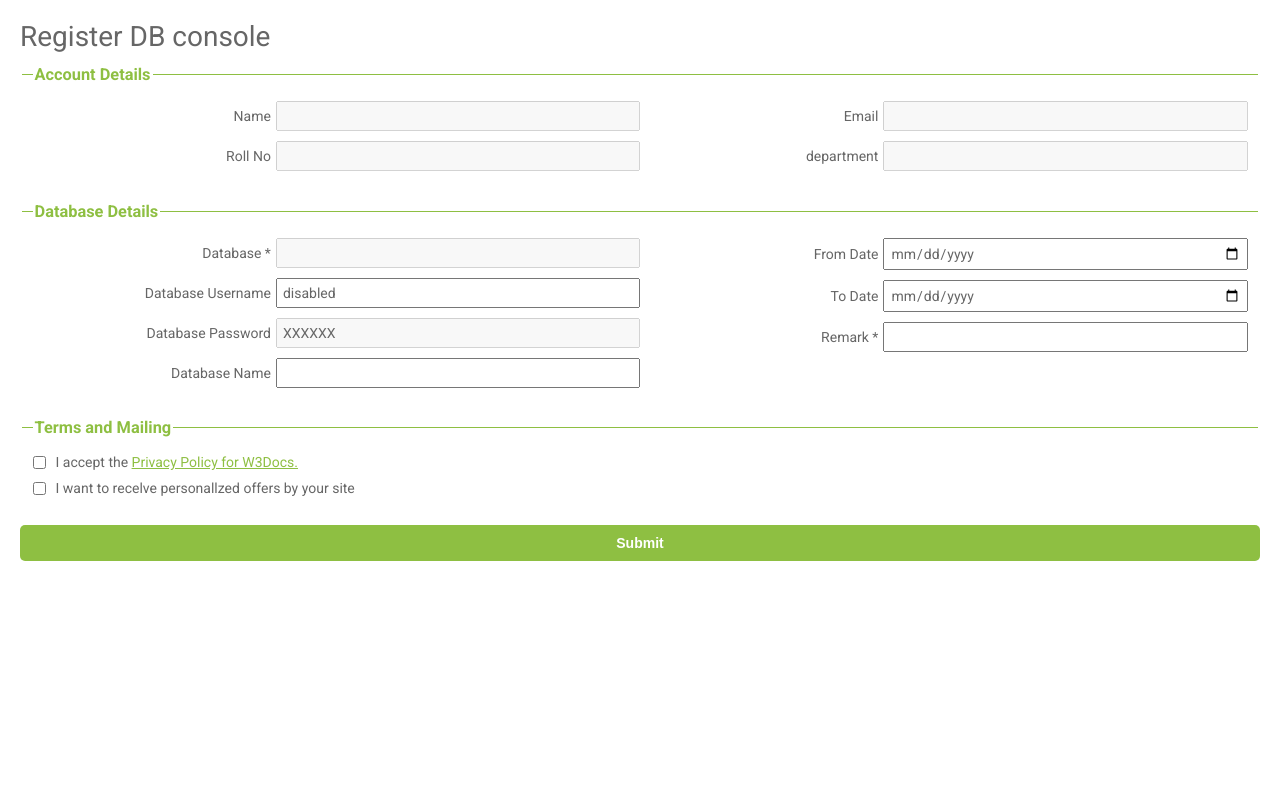
After one commit to kishoredurai/cloud-console, a Flask app: template templates/Student/student_db_update.html in a window 1280 px wide. The commit adds this page. Run offline with Flask 2, Linux system fonts and the light colour scheme; the template is opened without the code that fills it, so the values that code supplies are empty; some libraries are stand-ins or nearby versions.

Commit message:
db update function

```diff
--- a/app.py
+++ b/app.py
@@ -429,10 +429,22 @@ def db_update():
             mysql.connection.commit()
             return redirect(url_for('student_database'))
 
-        if request.form.get("submit_a"):
+        if request.form.get("update"):
             result = request.form  # Get the data
-            ss = result["submit_a"]
+            ss = result["update"]
             cursor = mysql.connection.cursor(MySQLdb.cursors.DictCursor)
-            cursor.execute('update database_users set db_status = "Deactive" , Request_status = "Rejected" where db_id=%s;', [ss])
-            mysql.connection.commit()
-            return Response("<h1> decline :"+ss+"</h1>")
+            cursor.execute('SELECT * FROM database_users where db_id=%s;',[ss])
+            data = cursor.fetchone()
+            return render_template("Student/student_db_update.html",user=person,data=data)
+
+       ###--- database update Form ----###
+        result = request.form  # Get the data
+        start_date = result["startdate"]
+        end_date = result["enddate"]
+        id = result["id"]
+        dbname = result["dbname"]
+        remark = result["remark"]
+        cursor = mysql.connection.cursor(MySQLdb.cursors.DictCursor)
+        cursor.execute('update database_users set start_date=%s ,end_date=%s,db_name=%s,user_remark=%s where db_id=%s;',[start_date,end_date,dbname,remark,id])
+        mysql.connection.commit()
+        return redirect(url_for('student_database'))
--- /dev/null
+++ b/templates/Student/student_db_update.html
@@ -0,0 +1,250 @@
+<!DOCTYPE html>
+<html>
+
+<head>
+    <title>database registration form</title>
+    <link href='https://fonts.googleapis.com/css?family=Open+Sans:400,300,300italic,400italic,600' rel='stylesheet'
+        type='text/css'>
+    <link href="https://fonts.googleapis.com/css?family=Roboto:300,400,500,700" rel="stylesheet">
+    <style>
+        html,
+        body {
+            min-height: 100%;
+        }
+
+        body,
+        div,
+        form,
+        input,
+        select,
+        p {
+            padding: 0;
+            margin: 0;
+            outline: none;
+            font-family: Roboto, Arial, sans-serif;
+            font-size: 14px;
+            color: #666;
+        }
+
+        h1 {
+            margin: 0;
+            font-weight: 400;
+        }
+
+        h3 {
+            margin: 12px 0;
+            color: #8ebf42;
+        }
+
+        .main-block {
+            display: flex;
+            justify-content: center;
+            align-items: center;
+            background: #fff;
+        }
+
+        form {
+            width: 100%;
+            padding: 20px;
+        }
+
+        fieldset {
+            border: none;
+            border-top: 1px solid #8ebf42;
+        }
+
+        .account-details,
+        .personal-details {
+            display: flex;
+            flex-wrap: wrap;
+            justify-content: space-between;
+        }
+
+        .account-details>div,
+        .personal-details>div>div {
+            display: flex;
+            align-items: center;
+            margin-bottom: 10px;
+        }
+
+        .account-details>div,
+        .personal-details>div,
+        input,
+        label {
+            width: 100%;
+        }
+
+        label {
+            padding: 0 5px;
+            text-align: right;
+            vertical-align: middle;
+        }
+
+        input {
+            padding: 5px;
+            vertical-align: middle;
+        }
+
+        .checkbox {
+            margin-bottom: 10px;
+        }
+
+        select,
+        .children,
+        .gender,
+        .bdate-block {
+            width: calc(100% + 26px);
+            padding: 5px 0;
+        }
+
+        select {
+            background: transparent;
+        }
+
+        .gender input {
+            width: auto;
+        }
+
+        .gender label {
+            padding: 0 5px 0 0;
+        }
+
+        .bdate-block {
+            display: flex;
+            justify-content: space-between;
+        }
+
+        .birthdate select.day {
+            width: 35px;
+        }
+
+        .birthdate select.mounth {
+            width: calc(100% - 94px);
+        }
+
+        .birthdate input {
+            width: 38px;
+            vertical-align: unset;
+        }
+
+        .checkbox input,
+        .children input {
+            width: auto;
+            margin: -2px 10px 0 0;
+        }
+
+        .checkbox a {
+            color: #8ebf42;
+        }
+
+        .checkbox a:hover {
+            color: #82b534;
+        }
+
+        button {
+            width: 100%;
+            padding: 10px 0;
+            margin: 10px auto;
+            border-radius: 5px;
+            border: none;
+            background: #8ebf42;
+            font-size: 14px;
+            font-weight: 600;
+            color: #fff;
+        }
+
+        button:hover {
+            background: #82b534;
+        }
+
+        @media (min-width: 568px) {
+
+            .account-details>div,
+            .personal-details>div {
+                width: 50%;
+            }
+
+            label {
+                width: 40%;
+            }
+
+            input {
+                width: 60%;
+            }
+
+            select,
+            .children,
+            .gender,
+            .bdate-block {
+                width: calc(60% + 16px);
+            }
+        }
+    </style>
+</head>
+
+<body>
+    <div class="main-block">
+        <form action="db_update" method="POST">
+            <h1>Register DB console</h1>
+            <fieldset>
+                <legend>
+                    <h3>Account Details</h3>
+                </legend>
+
+                <div class="account-details">
+                    <div><label>Name</label><input type="text" name="name" value="{{user.name}}" disabled></div>
+                    <div><label>Email</label><input type="text" value="{{user.email}}" disabled></div>
+                    <div><label>Roll No</label><input type="text" name="name" value="{{user.rollno}}" disabled>
+                    </div>
+                    <div><label>department</label><input type="text" value="{{user.dept}}" disabled></div>
+                </div>
+            </fieldset>
+            <fieldset>
+                <legend>
+                    <h3>Database Details</h3>
+                </legend>
+                <div class="personal-details">
+                    <div>
+                        <div><label>Database *</label>
+                            <input type="text" value="{{data.db_software}}" disabled>
+                        </div>
+                        <div><label>Database Username</label><input type="text" value={{user.rollno}} disabled></div>
+                        <div><label>Database Password</label><input type="text" value="XXXXXX" disabled></div>
+                        <div><label>Database Name</label><input type="text" name="dbname" value="{{data.db_name}}">
+                        </div>
+                    </div>
+                    <div>
+                        <div><label>From Date</label><input type="date" value="{{data.start_date}}" name="startdate">
+                        </div>
+
+                        <div><label>To Date</label><input type="date" name="enddate" value="{{data.end_date}}"></div>
+
+                        <div>
+                            <label>Remark *</label>
+                            <input type="text" row="10" name="remark" value="{{data.user_remark}}">
+                        </div>
+                        <input type="hidden" name="id" value="{{data.db_id}}">
+                    </div>
+                </div>
+            </fieldset>
+            <fieldset>
+                <legend>
+                    <h3>Terms and Mailing</h3>
+                </legend>
+                <div class="terms-mailing">
+                    <div class="checkbox">
+                        <input required type="checkbox" name="checkbox"><span>I accept the <a
+                                href="https://www.w3docs.com/privacy-policy">Privacy Policy for W3Docs.</a></span>
+                    </div>
+                    <div class="checkbox">
+                        <input required type="checkbox" name="checkbox"><span>I want to recelve personallzed offers by
+                            your
+                            site</span>
+                    </div>
+            </fieldset>
+            <button type="submit" name="updates" >Submit</button>
+        </form>
+    </div>
+</body>
+
+</html>
```
Also changed, not shown: templates/Student/student_database.html (+11 -10 lines), test.html (+32 -1 lines).
